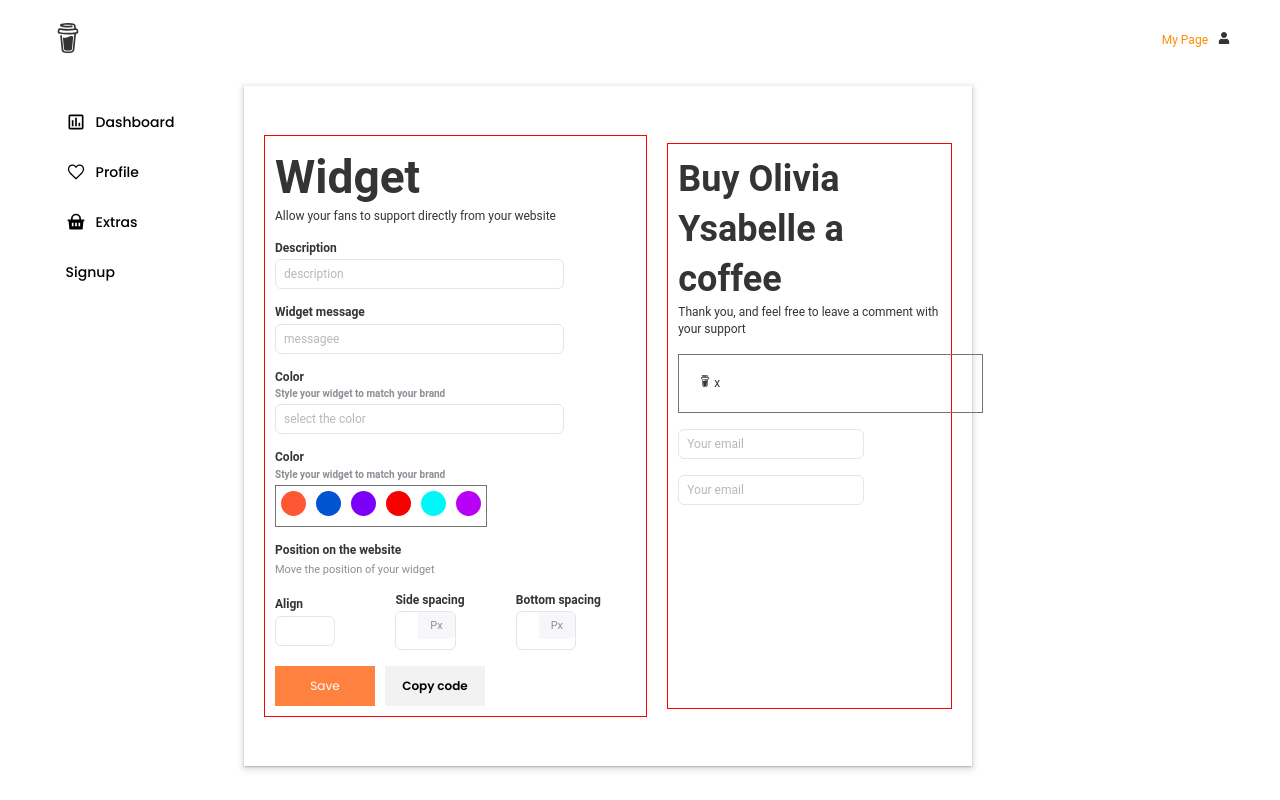
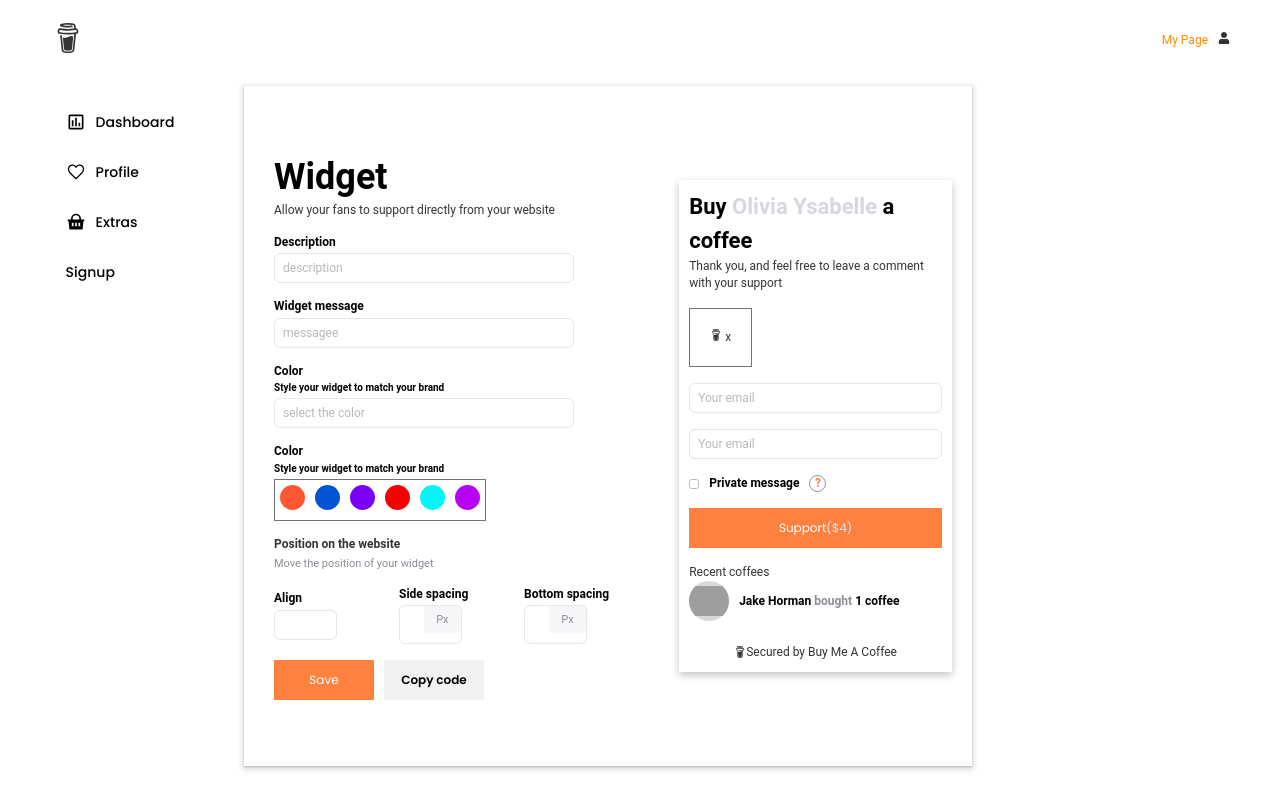
Before and after one commit to Umeshgardas/Buymecoffee, a React (Create React App) app: page /profile in a window 1280 px wide. Built offline with nearby package versions, Linux system fonts and the light colour scheme; grey boxes are pictures that could not be loaded.

Commit message:
widget UI

```diff
--- a/src/assets/styles/abstract/_variables.scss
+++ b/src/assets/styles/abstract/_variables.scss
@@ -1,11 +1,11 @@
 // authentication
-$primary-orange:#FE813F;
+$primary-orange: #fe813f;
 $secondary-light: #ffffff;
-$primary-bg-light: #E0E5E9;
-$primary-bd-gray: #E0E5E9;
+$primary-bg-light: #e0e5e9;
+$primary-bd-gray: #e0e5e9;
 $priamry-black: #000000;
 $senary-dark: #747474;
-
+$light-border: #fafafa;
 
 // main colors
 $primary-dark: #010514;
@@ -124,12 +124,12 @@ $highChart-dark-text: #ffffff;
 
 $ag-light-bg: #ffffff;
 $ag-light-bg-even: #ffffff;
-$ag-light-bg-odd: #F4F4F5;
-$ag-light-bg-expanded: #ECECEE;
+$ag-light-bg-odd: #f4f4f5;
+$ag-light-bg-expanded: #ececee;
 $ag-dark-bg: #131725;
 $ag-dark-bg-even: #131725;
-$ag-dark-bg-odd: #1A1E2B;
-$ag-dark-bg-expanded: #272A37;
+$ag-dark-bg-odd: #1a1e2b;
+$ag-dark-bg-expanded: #272a37;
 
 $ag-light-border: #f2f2f3;
 $ag-dark-border: #1a1e2b;
@@ -223,7 +223,8 @@ $profilebg: #112864;
 
 // shadow
 $shadow-general: 0px 8px 16px rgba(96, 97, 112, 0.05);
-$shadow-sm: 0px 8px 16px 0px rgba(96, 97, 112, 0.16), 0px 2px 4px 0px rgba(40, 41, 61, 0.04);
+$shadow-sm: 0px 8px 16px 0px rgba(96, 97, 112, 0.16),
+  0px 2px 4px 0px rgba(40, 41, 61, 0.04);
 
 // font size
 $fontsize-large12: 84px; //5.25rem; // 55px
@@ -355,8 +356,16 @@ $passwod-modal-text-dark: #8c8e95;
 
 $calendar-hover: #cce9ff80;
 
-$overlay-gradient-light: linear-gradient(0deg, #d9d9d9 0%, rgba(217, 217, 217, 0) 100%);
-$overlay-gradient-dark: linear-gradient(0deg, #131725 0%, rgba(12, 20, 60, 0) 100%);
+$overlay-gradient-light: linear-gradient(
+  0deg,
+  #d9d9d9 0%,
+  rgba(217, 217, 217, 0) 100%
+);
+$overlay-gradient-dark: linear-gradient(
+  0deg,
+  #131725 0%,
+  rgba(12, 20, 60, 0) 100%
+);
 
 $daily-rollover-footer-light-bg-color: #f7f9ff;
 $daily-rollover-footer-dark-bg-color: #050e2b;
--- a/src/assets/styles/pages/_widget.scss
+++ b/src/assets/styles/pages/_widget.scss
@@ -15,9 +15,14 @@
     &-left {
       width: 55%;
       padding: calc($space);
-      border: 1px solid red;
+      // border: 1px solid red;
       @include flexColumnStart();
       gap: 1rem;
+      .header {
+        h2 {
+          color: $priamry-black;
+        }
+      }
       .position {
         display: flex;
         flex-direction: column;
@@ -46,6 +51,9 @@
         }
       }
       .input-set {
+        label {
+          color: $priamry-black;
+        }
         .input-row {
           width: 80%;
         }
@@ -79,16 +87,108 @@
       }
     }
     &-right {
-      padding: calc($space);
-      border: 1px solid red;
-      @include flexColumnStart();
       width: 40%;
-      height: 80%;
-      gap: 1rem;
-      .coffee-count {
-        padding: calc($space * 2);
-        border: 1px solid $senary-dark;
-        width: 100%;
+      height: fit-content;
+      box-shadow: rgba(0, 0, 0, 0.24) 0px 3px 8px;
+      // padding: calc($space);
+      // border: 1px solid red;
+      &-inner {
+        padding: calc($space);
+        @include flexColumnStart();
+        width: fit-content;
+        height: fit-content;
+        gap: 1rem;
+        .header {
+          h4 {
+            color: $priamry-black;
+            span {
+              color: #d8d6df;
+            }
+          }
+        }
+
+        .input-set {
+          .input-row {
+            width: 100%;
+          }
+        }
+        .rs-btn-primary {
+          height: calc($space * 4);
+          width: 100%;
+          font-family: "Poppins", "sans-serif";
+          background-color: $primary-orange !important;
+          border-radius: 0px !important;
+          color: $secondary-light !important;
+          border: none !important;
+          -webkit-border-radius: 0px !important;
+          -moz-border-radius: 0px !important;
+          -ms-border-radius: 0px !important;
+          -o-border-radius: 0px !important;
+          span {
+            color: $senary-light;
+          }
+        }
+
+        .privatemsg {
+          // border: 1px solid red;
+          @include flexCenter(row);
+          gap: $space;
+          color: $priamry-black;
+          font-size: $fontsize-default;
+          font-weight: 600;
+          input {
+            height: $space;
+            width: $space;
+          }
+          span.que {
+            @include flexCenter(row);
+            height: $space + 5;
+            width: $space + 5;
+            color: $primary-orange;
+            border: 1px solid $text-dark-muted;
+            border-radius: $space;
+            -webkit-border-radius: $space;
+            -moz-border-radius: $space;
+            -ms-border-radius: $space;
+            -o-border-radius: $space;
+          }
+        }
+
+        .recent_coffee {
+          // border: 1px solid red;
+          &-avatar {
+            color: $priamry-black;
+            font-size: $fontsize-default;
+            font-weight: 600;
+            gap: $space;
+            @include flexCenter(row);
+            // border: 1px solid red;
+            span.bought {
+              color: $text-dark-muted;
+              font-size: $fontsize-default;
+              font-weight: 600;
+            }
+            .rs-avatar {
+              height: 40px;
+              width: 40px;
+              img {
+                object-fit: contain;
+                height: 40px;
+                width: 40px;
+              }
+            }
+          }
+        }
+        .coffee-count {
+          padding: calc($space * 2);
+          border: 1px solid $senary-dark;
+          width: fit-content;
+        }
+      }
+      .secured {
+        border-top: 1px solid $secondary-light;
+        height: $space * 4;
+        @include flexCenter(row);
       }
     }
   }
--- a/src/pages/profile/index.jsx
+++ b/src/pages/profile/index.jsx
@@ -1,7 +1,7 @@
 import React, { useState } from "react";
 import { SiBuymeacoffee } from "react-icons/si";
 import InputSet from "../../common/components/inputSet/InputSet";
-import { Button, Dropdown, Modal } from "rsuite";
+import { Avatar, Button, Dropdown, Modal } from "rsuite";
 import { FaCheck, FaCheckCircle } from "react-icons/fa";
 import ShareModal from "../../common/components/modals/ShareModal";
 const Profile = () => {
@@ -44,7 +44,7 @@ const Profile = () => {
         <div className="widget_inner">
           <div className="widget_inner-left">
             <div className="header">
-              <h1>Widget</h1>
+              <h2>Widget</h2>
               <p>Allow your fans to support directly from your website</p>
             </div>
             <InputSet label={"Description"} placeholder={"description"} />
@@ -141,10 +141,11 @@ const Profile = () => {
           </div>
 
           <div className="widget_inner-right">
+            <div className="widget_inner-right-inner">
               <div className="header">
-              <h2>
+                <h4>
                   Buy <span>Olivia Ysabelle</span> a coffee
-              </h2>
+                </h4>
                 <p>
                   Thank you, and feel free to leave a comment with your support
                 </p>
@@ -162,6 +163,33 @@ const Profile = () => {
                 placeholder={"Your email"}
                 inputClassName={"widget_input"}
               />
+              <div className="privatemsg">
+                <input type="checkbox" />
+                <span>Private message</span>
+                <span className="que">?</span>
+              </div>
+              <Button appearance="primary" className="primary_button">
+                Support <span>($4)</span>
+              </Button>
+              <div className="recent_coffee">
+                <p>Recent coffees</p>
+                <div className="recent_coffee-avatar">
+                  <Avatar
+                    size="lg"
+                    circle
+                    src="https://avatars.githubusercontent.com/u/12592949"
+                    alt="@SevenOutman"
+                  />
+                  <span>
+                    Jake Horman <span className="bought">bought</span> 1 coffee{" "}
+                  </span>
+                </div>
+              </div>
+            </div>
+            <div className="secured">
+              <SiBuymeacoffee />
+              Secured by Buy Me A Coffee
+            </div>
           </div>
         </div>
       </div>
```
Lines whose indentation alone changed are shown as unchanged.
